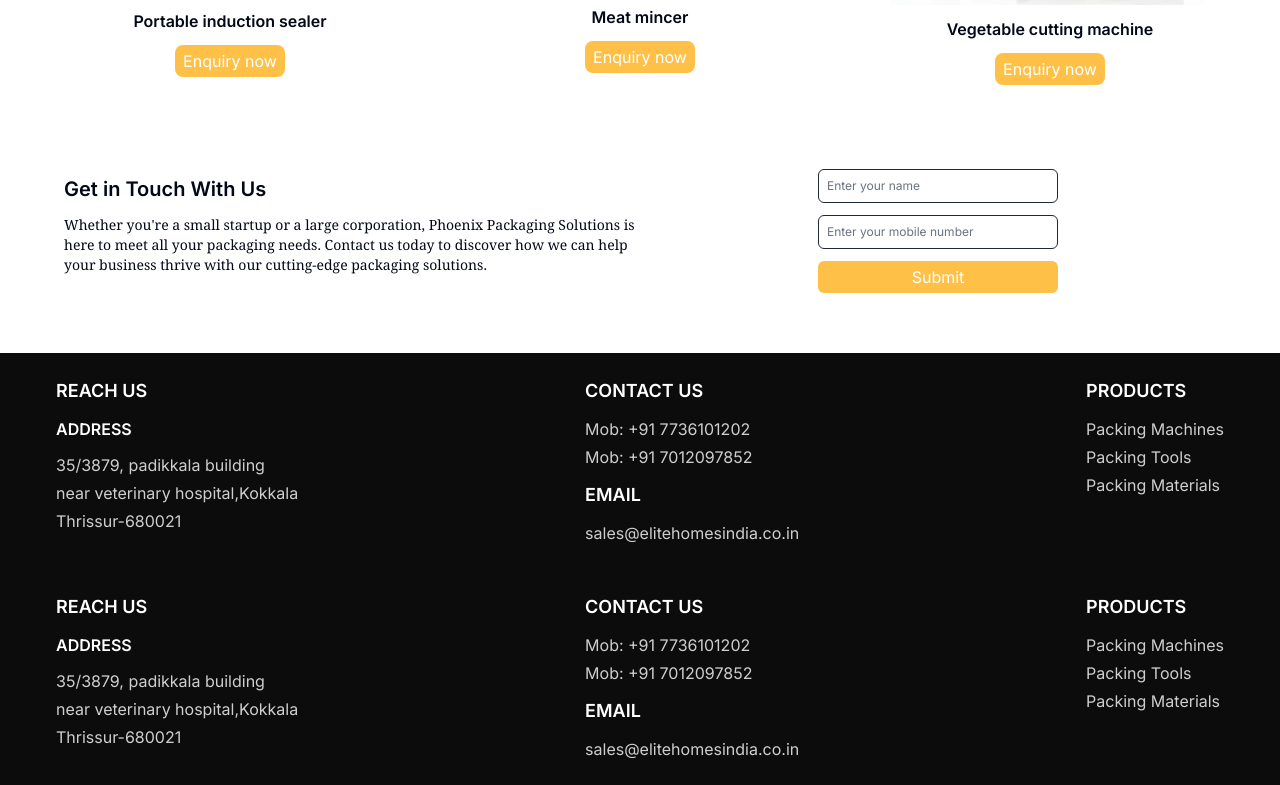
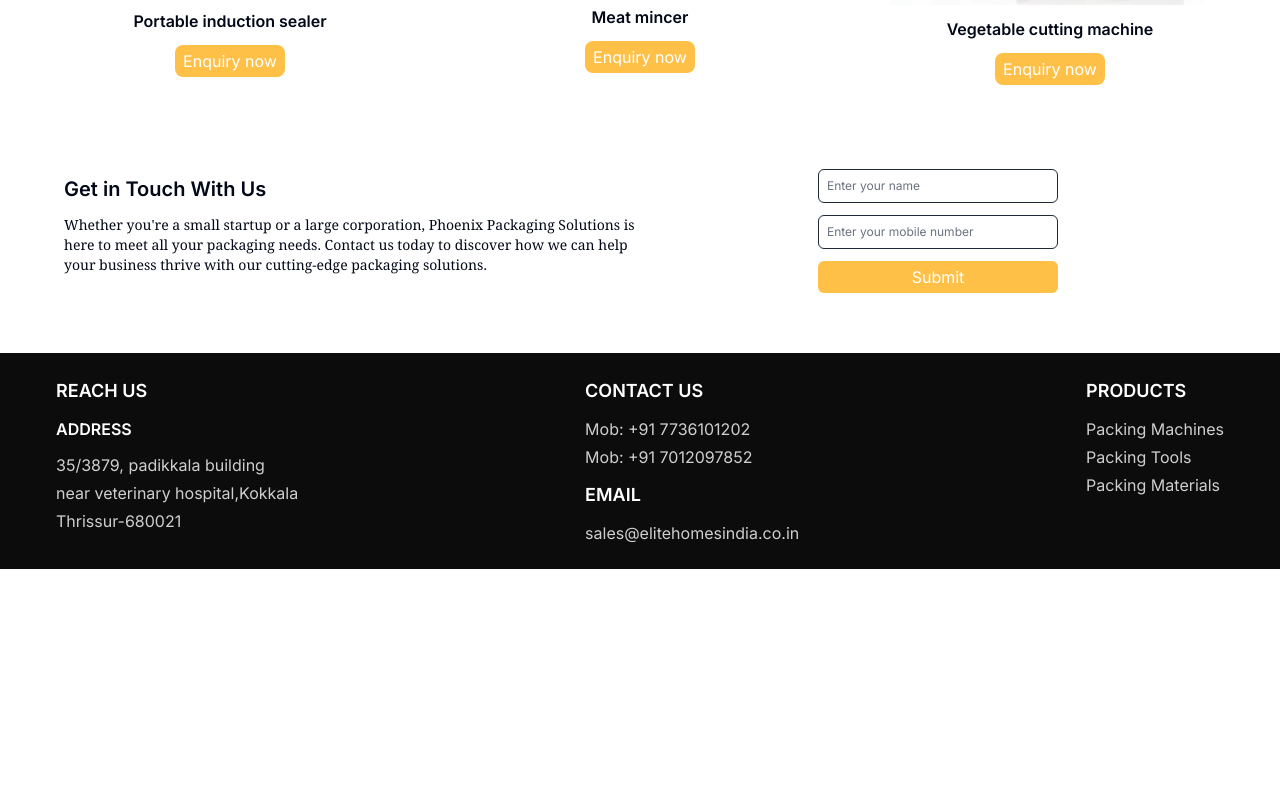
Before and after one commit to ANU7MADHAV/phoenix-package-solution, a Next.js app: page /packing-machines in a window 1280 px wide. Shown: the part 1433-2218 px from the top of the page. After the commit the page ends 2002 px from the top, so only its background shows below. Built offline with nearby package versions, Linux system fonts and the light colour scheme.

Commit message:
Fix: layout modified

```diff
--- a/app/layout.tsx
+++ b/app/layout.tsx
@@ -1,7 +1,6 @@
 import type { Metadata } from "next";
 import { Inter } from "next/font/google";
 import "./globals.css";
-import Footer from "@/components/Footer";
 import TwoNavbar from "@/components/navbar/TwoNavbar";
 
 const inter = Inter({ subsets: ["latin"] });
@@ -26,9 +25,6 @@ export default function RootLayout({
           <TwoNavbar />
         </nav>
         <main>{children}</main>
-        <footer>
-          <Footer />
-        </footer>
       </body>
     </html>
   );
```
